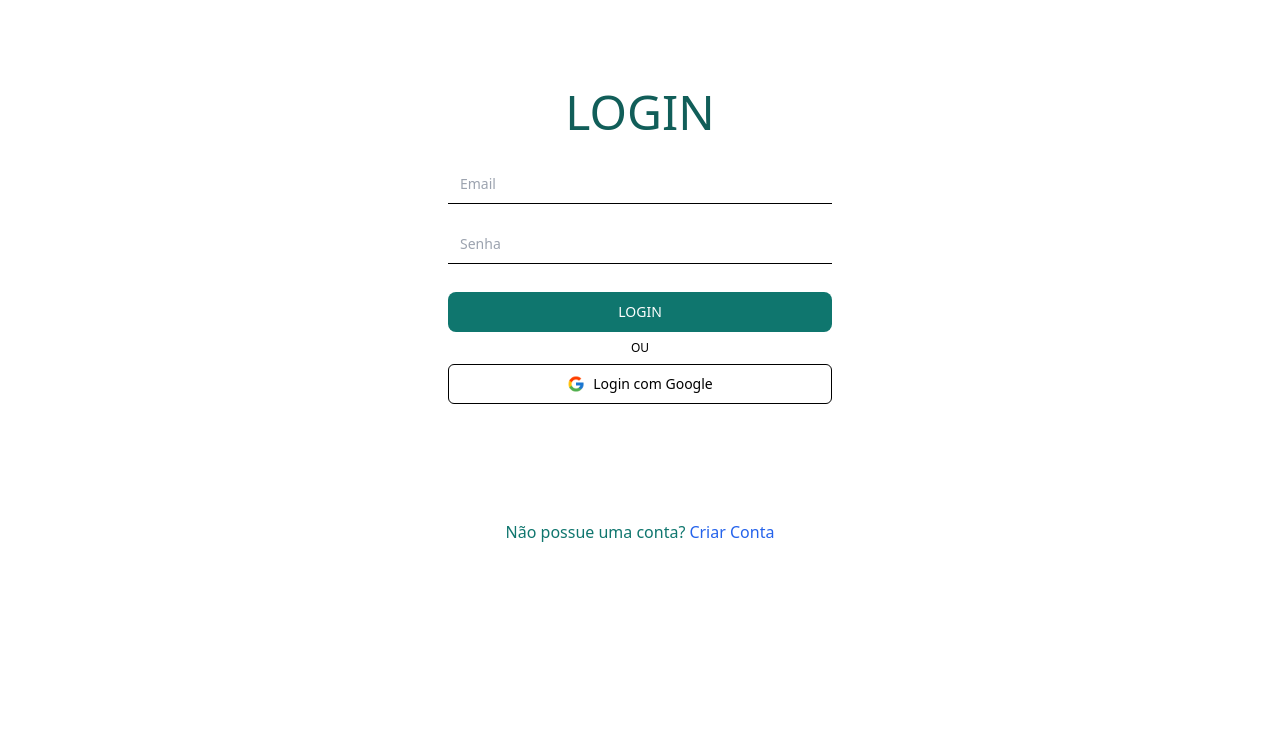
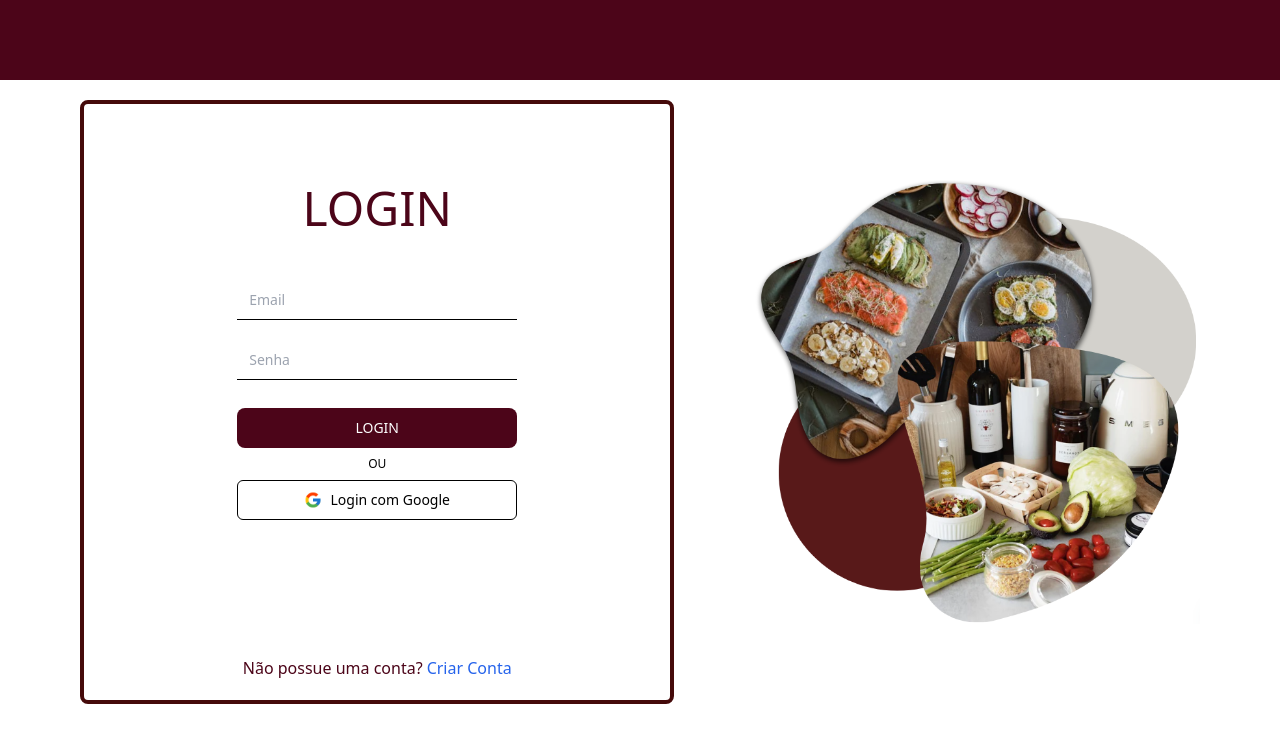
Before and after one commit to lalamp/project_recipesApp, a Next.js app: page / in a window 1280 px wide. Shown: the top 742 px of the page. Built offline with nearby package versions, Linux system fonts and the light colour scheme.

Commit message:
feat: login and creat account design changed

```diff
--- a/app/components/CreatAccout.tsx
+++ b/app/components/CreatAccout.tsx
@@ -2,17 +2,17 @@
 
 import { Input } from "./ui/input";
 import { Button } from "./ui/button";
-import { Label } from "./ui/label";
-import { Checkbox } from "./ui/checkbox";
+import Header1 from "./Header1";
 
-import Image from "next/image"
 import Link from "next/link"
 
 const CreatAccount = () => {
     return (
-    <div className="flex flex-col justify-center items-center rounded-md px-32 pt-20 pb-40 w-4/5 relative m-2">
-        <h1 className="text-3xl text-center text-teal-800 mb-7">CRIAR CONTA</h1>
-        <div className="flex flex-col w-96">
+        <>
+            <Header1/>
+            <div className="m-8 flex flex-col justify-center items-center rounded-md px-32 pt-20 pb-32 w-3/5 relative border-red-950 border-4">
+                <h1 className="text-4xl text-center text-rose-950 mb-7">CRIAR CONTA</h1>
+                <div className="flex flex-col sm:w-80 w-64">
                     <Input
                         type="text"
                         placeholder="Nome"
@@ -31,21 +31,17 @@ const CreatAccount = () => {
                     <Input
                         type="password"
                         placeholder="Senha"
-                className="mb-5 rounded-none border-x-0 border-t-0 border-b-black"
+                        className="mb-2 rounded-none border-x-0 border-t-0 border-b-black"
                     />
-            <div className="flex items-center space-x-2">
-                <Checkbox id="terms" />
-                <Label htmlFor="terms" className="font-normal text-sm">Accept terms and conditions</Label>
-            </div>
                     <Button
                         type="submit"
-                className="bg-teal-700 mt-5 rounded-lg text-white">
+                        className="bg-rose-950 mt-5 rounded-lg text-white">
                             CRIAR CONTA
                     </Button>
                 </div>
 
                 <div className="flex absolute bottom-5">
-            <p className="text-center text-teal-700">
+                    <p className="text-center text-red-950">
                         Já possue uma conta?
                         <Link
                             href="/"
@@ -55,6 +51,7 @@ const CreatAccount = () => {
                     </p>
                 </div>
             </div>
+        </>
     );
 }
 
--- /dev/null
+++ b/app/components/Header1.tsx
@@ -0,0 +1,5 @@
+const Header1 = () => {
+    return ( <header className="bg-rose-950 h-20 w-full"></header> );
+}
+
+export default Header1;
--- a/app/components/LoginForm.tsx
+++ b/app/components/LoginForm.tsx
@@ -8,9 +8,14 @@ import Link from "next/link"
 
 const LoginForm = () => {
     return (
-    <div className="flex flex-col justify-center items-center rounded-md px-32 pt-20 pb-40 w-4/5 relative m-2">
-        <h1 className="text-5xl text-center text-teal-800 mb-7">LOGIN</h1>
-        <div className="flex flex-col w-96">
+    <div className="flex w-full m-5 px-20 justify-center items-center gap-20">
+        {/* Caixa de Login */}
+        <div className="relative flex flex-col items-center rounded-lg px-32 pt-20 pb-40 border-red-950 border-4 w-11/12 lg:w-3/5">
+            {/* Título */}
+            <h1 className="text-5xl text-center text-rose-950 mb-7">LOGIN</h1>
+
+            {/* Input */}
+            <div className="flex flex-col sm:w-80 w-64 p-5">
                 <Input
                     type="email"
                     placeholder="Email"
@@ -23,10 +28,11 @@ const LoginForm = () => {
                 />
                 <Button
                     type="submit"
-                className="bg-teal-700 mt-5 rounded-lg text-white">
+                    className="bg-rose-950 mt-5 rounded-lg text-white">
                         LOGIN
                 </Button>
 
+                {/* Login com Google */}
                 <p className="text-center text-xs my-2">OU</p>
                 <Button className="gap-2 border-black border">
                     <Image
@@ -39,8 +45,9 @@ const LoginForm = () => {
                 </Button>
             </div>
 
+            {/* Criar conta */}
             <div className="flex absolute bottom-5">
-            <p className="text-center text-teal-700">
+                <p className="text-center text-rose-950 text-wrap">
                     Não possue uma conta?
                     <Link
                         href="/creatAccount"
@@ -50,6 +57,17 @@ const LoginForm = () => {
                 </p>
             </div>
         </div>
+
+        {/* Imagem*/}
+        <div className="hidden lg:flex">
+            <Image
+            alt="Imagem da página de login"
+            src="/background-loginpage.png"
+            width={550}
+            height={550}
+            />
+        </div>
+    </div>
     );
 }
 
--- a/app/globals.css
+++ b/app/globals.css
@@ -3,8 +3,6 @@
 @tailwind utilities;
 
 body{
-  width: 100%;
-  height: 100%;
   display: flex;
   flex-direction: column;
   align-items: center;
--- a/app/layout.tsx
+++ b/app/layout.tsx
@@ -14,7 +14,7 @@ export default function RootLayout({
 }>) {
   return (
     <html lang="pt-br">
-      <body className="h-full w-full">{children}</body>
+      <body>{children}</body>
     </html>
   );
 }
--- a/app/page.tsx
+++ b/app/page.tsx
@@ -1,9 +1,12 @@
 import LoginForm from "./components/LoginForm"
+import Image from "next/image"
+import Header1 from "./components/Header1";
 
 export default function Home() {
   return (
     <>
-        <LoginForm />
+      <Header1 />
+      <LoginForm />
     </>
   )
 }
```
Also changed, not shown: public/background-loginpage.png (added). Lines whose indentation alone changed are shown as unchanged.
